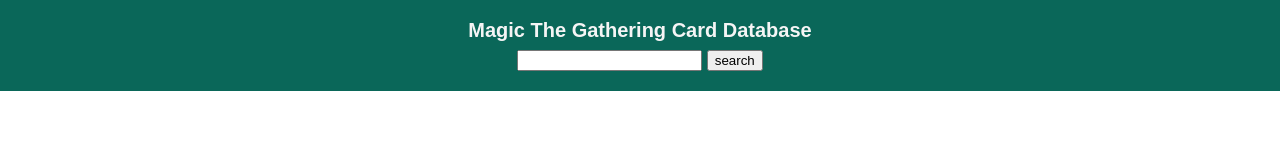
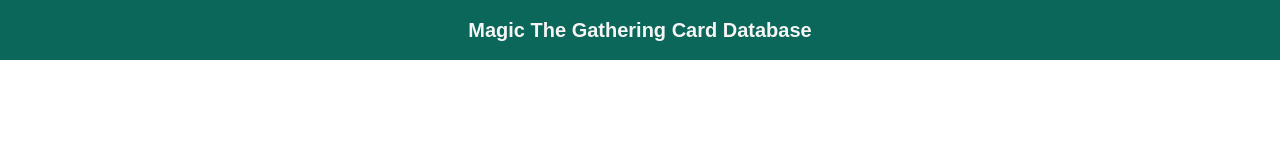
Before and after one commit to WF-Home/MTGDB, a website: page public/cards.html in a window 1280 px wide. Drawn offline with nearby package versions, Linux system fonts and the light colour scheme; no server answers; a web font is replaced by a local one.

Commit message:
removed search feature

```diff
--- a/public/assets/js/cards.js
+++ b/public/assets/js/cards.js
@@ -65,7 +65,6 @@ function generateCards(cards) {
             cardObj.setAttribute("class", "imgCards")
             cardObj.setAttribute("src", card.image_uris.small)
             cardObj.addEventListener("click", function() {
-                console.log(card)
                 cardDetailsContainer.innerHTML = cardDetails(card)
                 cardDetailsView.classList.add("isDisplayed")
             })
--- a/public/assets/js/header.js
+++ b/public/assets/js/header.js
@@ -1,14 +1,13 @@
 
 let header = document.querySelector("header")
 
-header.innerHTML = headerContent();
+generateHeaderContent();
 
-function headerContent() {
-    return `
-        <h1>Magic The Gathering Card Database</h1>
-        <section id="search-container">
-            <input>
-            <button>search</button>
-        </section>
-    `
+function generateHeaderContent() {
+
+    let heading = document.createElement("h1")
+    heading.innerHTML = "Magic The Gathering Card Database"
+
+    header.append(heading)
+
 }
--- a/src/scss/cardDetailsView.scss
+++ b/src/scss/cardDetailsView.scss
@@ -66,6 +66,7 @@
 
         .artist {
             font-weight: 500;
+            margin: 10px 0px;
         }
     }
 }
```
Also changed, not shown: public/assets/css/cardDetailsView.css, 1 other file.
